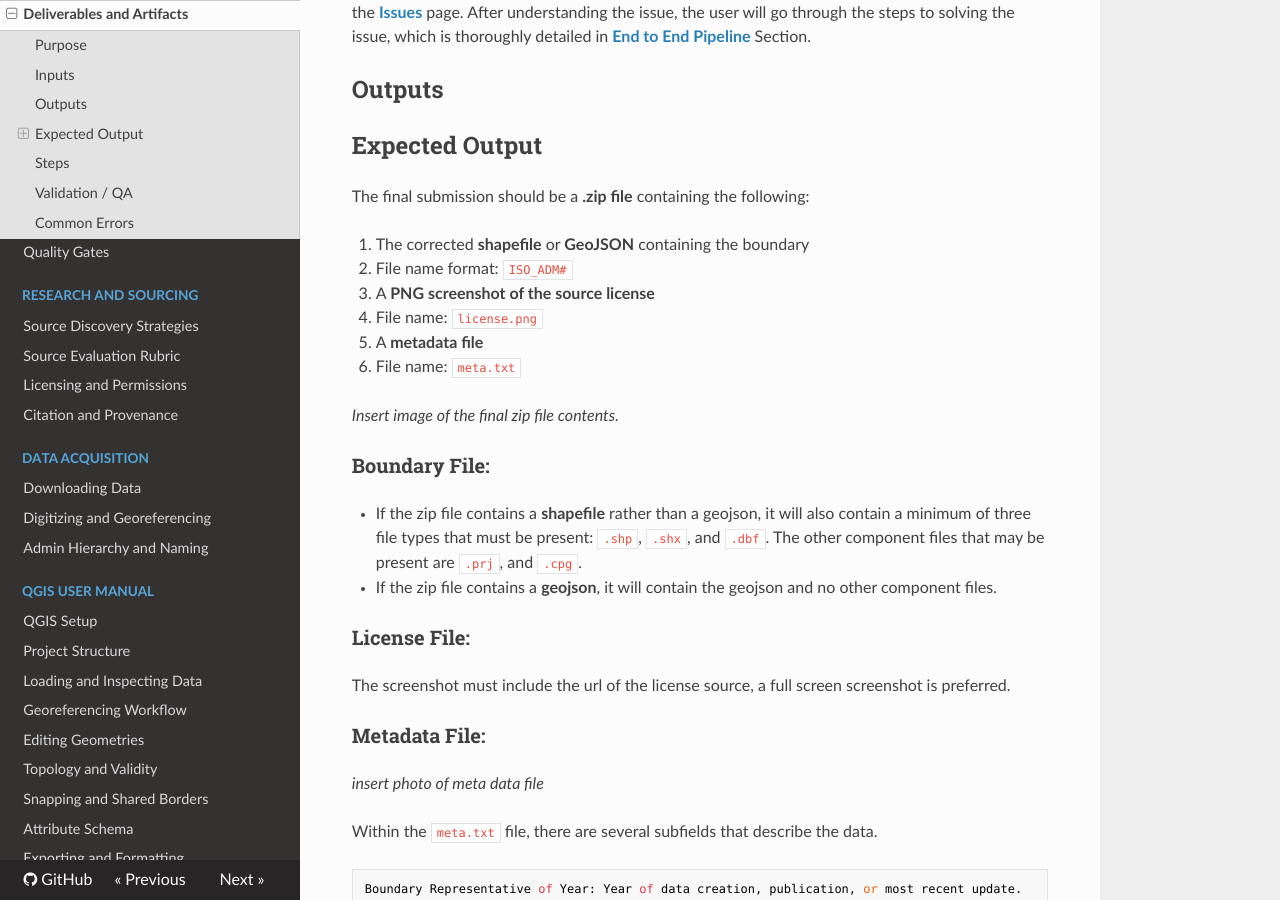
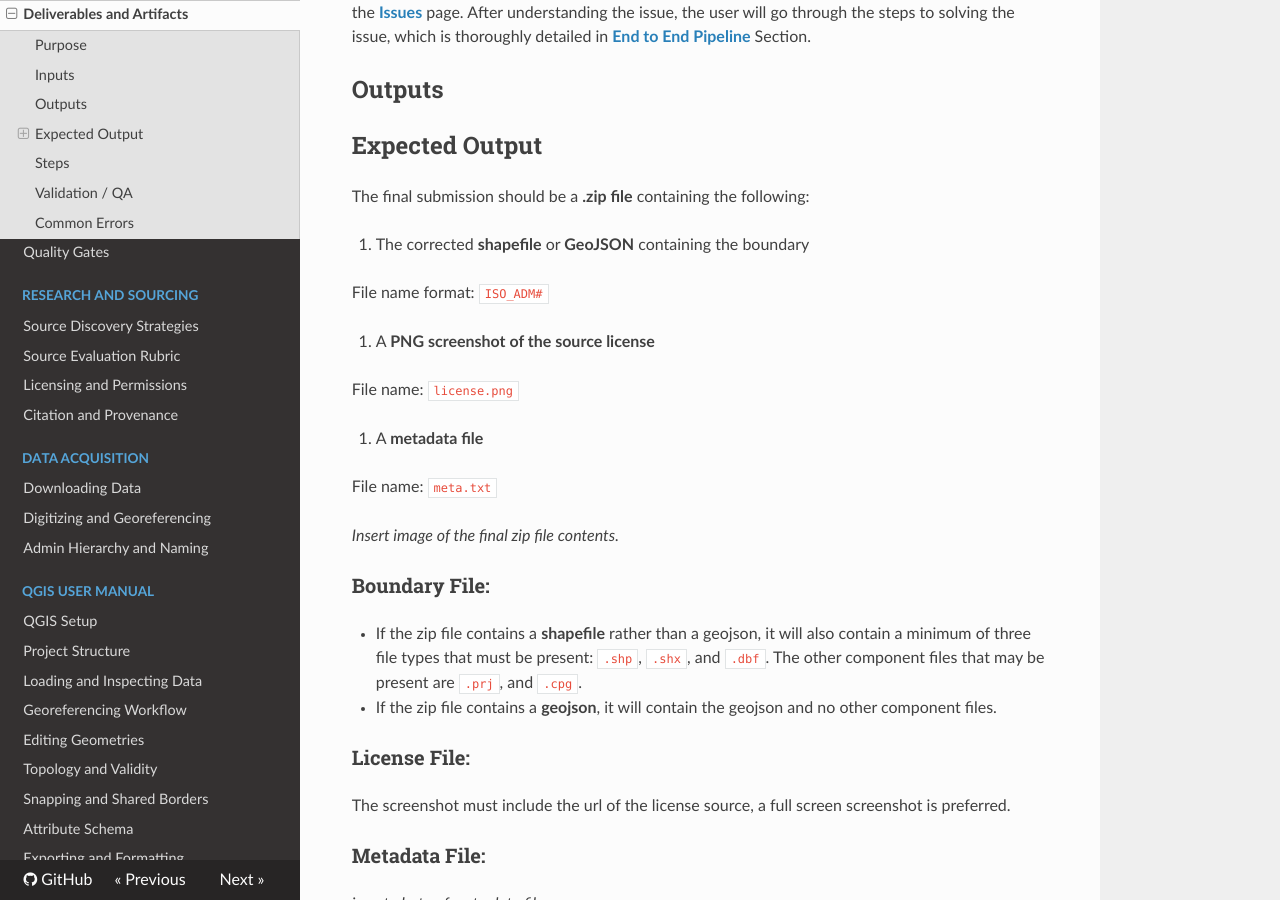
Before and after one commit to wmgeolab/gbDocs, an MkDocs documentation site: the page built from docs/docs/10-workflow-overview/deliverables-and-artifacts.md, in a window 1280 px wide and 900 px high, scrolled down 391 px. Built offline with MkDocs 1.6.1, drawn with Linux system fonts in a browser that asks for light colours; nearby versions of some CDN libraries.

```diff
--- a/docs/docs/10-workflow-overview/deliverables-and-artifacts.md
+++ b/docs/docs/10-workflow-overview/deliverables-and-artifacts.md
@@ -13,15 +13,15 @@ The final submission should be a **.zip file** containing the following:
 
 1. The corrected **shapefile** or **GeoJSON** containing the boundary
 
-   - File name format: `ISO_ADM#`
+   File name format: `ISO_ADM#`
 
 2. A **PNG screenshot of the source license**
 
-   - File name: `license.png`
+   File name: `license.png`
 
 3. A **metadata file**
 
-   - File name: `meta.txt`
+   File name: `meta.txt`
 
 *Insert image of the final zip file contents.*
 ### Boundary File:
```
